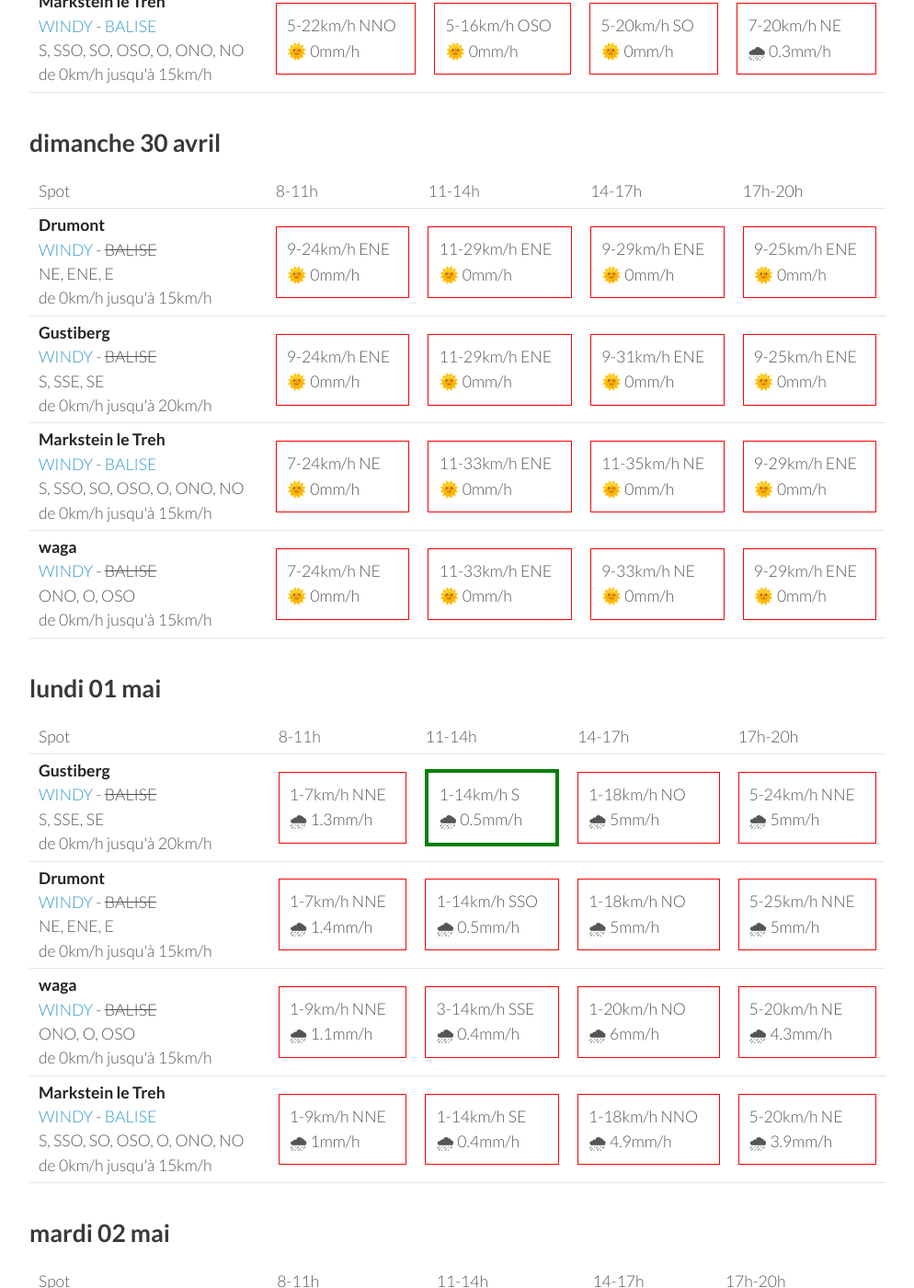
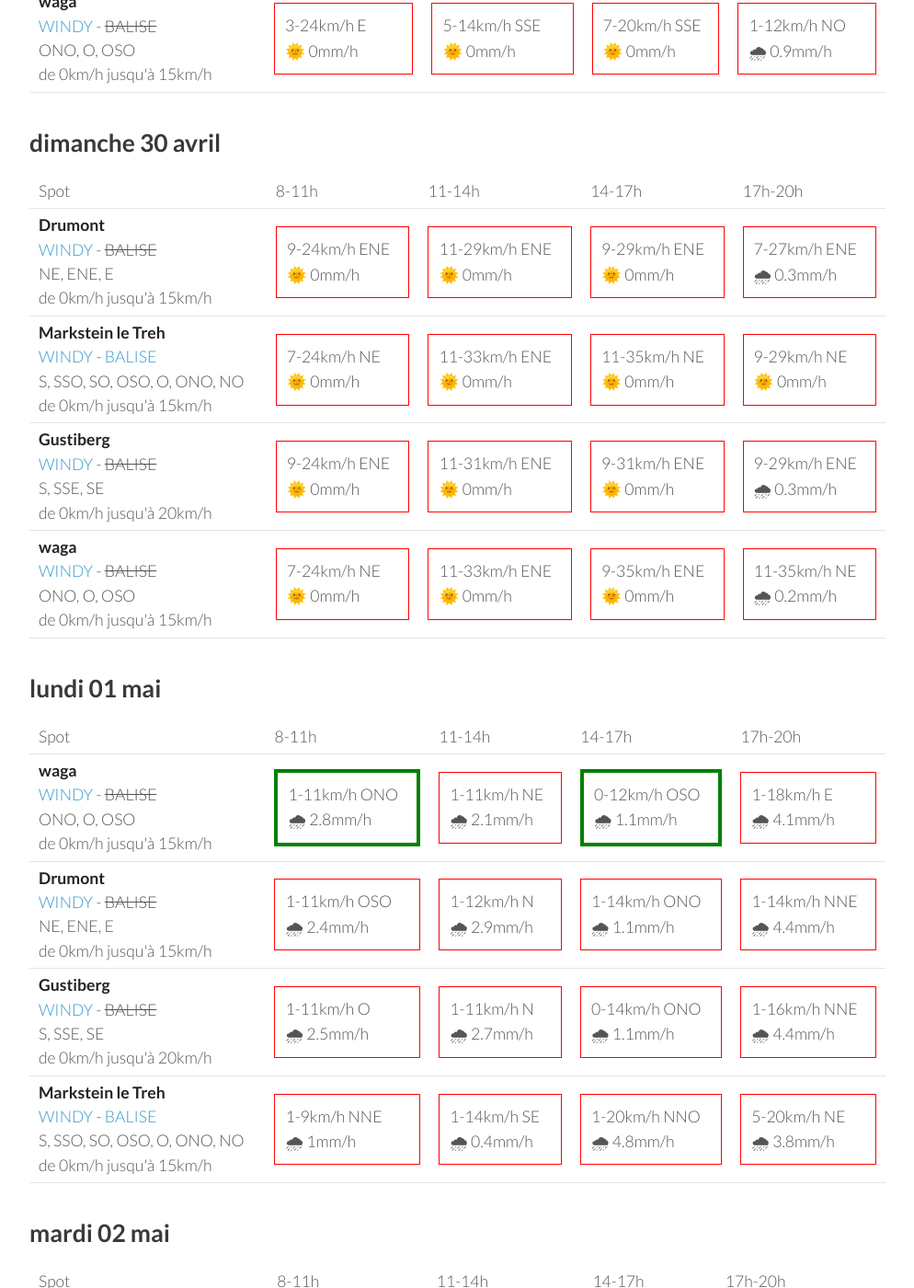
Before and after one commit to parapente-dans-le-nord/parapente-dans-le-nord.github.io, a Jekyll site: the page built from vosges.markdown, in a window 1280 px wide and 1400 px high, scrolled down 1325 px. Shown: the whole window at 92% size, without its empty margins (26-1020 px from the left). Built offline with Jekyll 4.4.1, drawn with Linux system fonts in a browser that asks for light colours; some of the changed text lies outside the part shown.

Commit message:
update index.markdown

```diff
--- a/vosges.markdown
+++ b/vosges.markdown
@@ -43,8 +43,8 @@ page mise à jour le vendredi 28 avril 13:16
         <td><strong>Markstein le Treh</strong><br><a href="https://windy.com/47.926/7.012?47.505,7.012,8,m:eY1agmQ">WINDY</a> - <span class=""><a href="http://www.balisemeteo.com/balise.php?idBalise=136">BALISE</a> </span><br> <span class="vent-favorable">S, SSO, SO, OSO, O, ONO, NO</span><br><span class="force-vent">de 0km/h jusqu'à 15km/h</span> </td>
 
             <td><div class="not-flyable"><p>0-0km/h NA</p><p>🌧️ 0mm/h</p></div></td>
-            <td><div class="not-flyable"><p>16-42km/h O</p><p>🌧 12mm/h</p></div></td>
-            <td><div class="not-flyable"><p>14-35km/h OSO</p><p>🌧 0.4mm/h</p></div></td>
+            <td><div class="not-flyable"><p>18-44km/h O</p><p>🌧 13mm/h</p></div></td>
+            <td><div class="not-flyable"><p>16-37km/h OSO</p><p>🌧 0.4mm/h</p></div></td>
             <td><div class="not-flyable"><p>14-42km/h O</p><p>🌧 10mm/h</p></div></td>
 
     </tr>
@@ -94,22 +94,22 @@ page mise à jour le vendredi 28 avril 13:16
 
     </tr>
 <tr>
+        <td><strong>Markstein le Treh</strong><br><a href="https://windy.com/47.926/7.012?47.505,7.012,8,m:eY1agmQ">WINDY</a> - <span class=""><a href="http://www.balisemeteo.com/balise.php?idBalise=136">BALISE</a> </span><br> <span class="vent-favorable">S, SSO, SO, OSO, O, ONO, NO</span><br><span class="force-vent">de 0km/h jusqu'à 15km/h</span> </td>
+
+            <td><div class="not-flyable"><p>5-22km/h NNO</p><p>🌞 0mm/h</p></div></td>
+            <td><div class="flyable"><p>5-14km/h OSO</p><p>🌞 0mm/h</p></div></td>
+            <td><div class="not-flyable"><p>5-20km/h SO</p><p>🌞 0mm/h</p></div></td>
+            <td><div class="not-flyable"><p>7-18km/h NE</p><p>🌧 0.3mm/h</p></div></td>
+
+
+    </tr>
+<tr>
         <td><strong>waga</strong><br><a href="https://windy.com/47.903/6.996?47.900,6.983,15">WINDY</a> - <span class="no-balise"> BALISE </span><br> <span class="vent-favorable">ONO, O, OSO</span><br><span class="force-vent">de 0km/h jusqu'à 15km/h</span> </td>
 
             <td><div class="not-flyable"><p>3-24km/h E</p><p>🌞 0mm/h</p></div></td>
             <td><div class="not-flyable"><p>5-14km/h SSE</p><p>🌞 0mm/h</p></div></td>
             <td><div class="not-flyable"><p>7-20km/h SSE</p><p>🌞 0mm/h</p></div></td>
             <td><div class="not-flyable"><p>1-12km/h NO</p><p>🌧 0.9mm/h</p></div></td>
-
-
-    </tr>
-<tr>
-        <td><strong>Markstein le Treh</strong><br><a href="https://windy.com/47.926/7.012?47.505,7.012,8,m:eY1agmQ">WINDY</a> - <span class=""><a href="http://www.balisemeteo.com/balise.php?idBalise=136">BALISE</a> </span><br> <span class="vent-favorable">S, SSO, SO, OSO, O, ONO, NO</span><br><span class="force-vent">de 0km/h jusqu'à 15km/h</span> </td>
-
-            <td><div class="not-flyable"><p>5-22km/h NNO</p><p>🌞 0mm/h</p></div></td>
-            <td><div class="not-flyable"><p>5-16km/h OSO</p><p>🌞 0mm/h</p></div></td>
-            <td><div class="not-flyable"><p>5-20km/h SO</p><p>🌞 0mm/h</p></div></td>
-            <td><div class="not-flyable"><p>7-20km/h NE</p><p>🌧 0.3mm/h</p></div></td>
 
 
     </tr>
@@ -135,17 +135,7 @@ page mise à jour le vendredi 28 avril 13:16
             <td><div class="not-flyable"><p>9-24km/h ENE</p><p>🌞 0mm/h</p></div></td>
             <td><div class="not-flyable"><p>11-29km/h ENE</p><p>🌞 0mm/h</p></div></td>
             <td><div class="not-flyable"><p>9-29km/h ENE</p><p>🌞 0mm/h</p></div></td>
-            <td><div class="not-flyable"><p>9-25km/h ENE</p><p>🌞 0mm/h</p></div></td>
-
-
-    </tr>
-<tr>
-        <td><strong>Gustiberg</strong><br><a href="https://windy.com/47.894/6.934?47.891,6.934,15,m:eYYagmI">WINDY</a> - <span class="no-balise"> BALISE </span><br> <span class="vent-favorable">S, SSE, SE</span><br><span class="force-vent">de 0km/h jusqu'à 20km/h</span> </td>
-
-            <td><div class="not-flyable"><p>9-24km/h ENE</p><p>🌞 0mm/h</p></div></td>
-            <td><div class="not-flyable"><p>11-29km/h ENE</p><p>🌞 0mm/h</p></div></td>
-            <td><div class="not-flyable"><p>9-31km/h ENE</p><p>🌞 0mm/h</p></div></td>
-            <td><div class="not-flyable"><p>9-25km/h ENE</p><p>🌞 0mm/h</p></div></td>
+            <td><div class="not-flyable"><p>7-27km/h ENE</p><p>🌧 0.3mm/h</p></div></td>
 
 
     </tr>
@@ -155,7 +145,17 @@ page mise à jour le vendredi 28 avril 13:16
             <td><div class="not-flyable"><p>7-24km/h NE</p><p>🌞 0mm/h</p></div></td>
             <td><div class="not-flyable"><p>11-33km/h ENE</p><p>🌞 0mm/h</p></div></td>
             <td><div class="not-flyable"><p>11-35km/h NE</p><p>🌞 0mm/h</p></div></td>
-            <td><div class="not-flyable"><p>9-29km/h ENE</p><p>🌞 0mm/h</p></div></td>
+            <td><div class="not-flyable"><p>9-29km/h NE</p><p>🌞 0mm/h</p></div></td>
+
+
+    </tr>
+<tr>
+        <td><strong>Gustiberg</strong><br><a href="https://windy.com/47.894/6.934?47.891,6.934,15,m:eYYagmI">WINDY</a> - <span class="no-balise"> BALISE </span><br> <span class="vent-favorable">S, SSE, SE</span><br><span class="force-vent">de 0km/h jusqu'à 20km/h</span> </td>
+
+            <td><div class="not-flyable"><p>9-24km/h ENE</p><p>🌞 0mm/h</p></div></td>
+            <td><div class="not-flyable"><p>11-31km/h ENE</p><p>🌞 0mm/h</p></div></td>
+            <td><div class="not-flyable"><p>9-31km/h ENE</p><p>🌞 0mm/h</p></div></td>
+            <td><div class="not-flyable"><p>9-29km/h ENE</p><p>🌧 0.3mm/h</p></div></td>
 
 
     </tr>
@@ -164,8 +164,8 @@ page mise à jour le vendredi 28 avril 13:16
 
             <td><div class="not-flyable"><p>7-24km/h NE</p><p>🌞 0mm/h</p></div></td>
             <td><div class="not-flyable"><p>11-33km/h ENE</p><p>🌞 0mm/h</p></div></td>
-            <td><div class="not-flyable"><p>9-33km/h NE</p><p>🌞 0mm/h</p></div></td>
-            <td><div class="not-flyable"><p>9-29km/h ENE</p><p>🌞 0mm/h</p></div></td>
+            <td><div class="not-flyable"><p>9-35km/h ENE</p><p>🌞 0mm/h</p></div></td>
+            <td><div class="not-flyable"><p>11-35km/h NE</p><p>🌧 0.2mm/h</p></div></td>
 
 
     </tr>
@@ -186,32 +186,32 @@ page mise à jour le vendredi 28 avril 13:16
       <td>17h-20h</td>
     </tr>
 <tr>
-        <td><strong>Gustiberg</strong><br><a href="https://windy.com/47.894/6.934?47.891,6.934,15,m:eYYagmI">WINDY</a> - <span class="no-balise"> BALISE </span><br> <span class="vent-favorable">S, SSE, SE</span><br><span class="force-vent">de 0km/h jusqu'à 20km/h</span> </td>
+        <td><strong>waga</strong><br><a href="https://windy.com/47.903/6.996?47.900,6.983,15">WINDY</a> - <span class="no-balise"> BALISE </span><br> <span class="vent-favorable">ONO, O, OSO</span><br><span class="force-vent">de 0km/h jusqu'à 15km/h</span> </td>
 
-            <td><div class="not-flyable"><p>1-7km/h NNE</p><p>🌧 1.3mm/h</p></div></td>
-            <td><div class="flyable"><p>1-14km/h S</p><p>🌧 0.5mm/h</p></div></td>
-            <td><div class="not-flyable"><p>1-18km/h NO</p><p>🌧 5mm/h</p></div></td>
-            <td><div class="not-flyable"><p>5-24km/h NNE</p><p>🌧 5mm/h</p></div></td>
+            <td><div class="flyable"><p>1-11km/h ONO</p><p>🌧 2.8mm/h</p></div></td>
+            <td><div class="not-flyable"><p>1-11km/h NE</p><p>🌧 2.1mm/h</p></div></td>
+            <td><div class="flyable"><p>0-12km/h OSO</p><p>🌧 1.1mm/h</p></div></td>
+            <td><div class="not-flyable"><p>1-18km/h E</p><p>🌧 4.1mm/h</p></div></td>
 
 
     </tr>
 <tr>
         <td><strong>Drumont</strong><br><a href="https://windy.com/47.898/6.919?47.687,6.919,9,m:eYYagmG">WINDY</a> - <span class="no-balise"> BALISE </span><br> <span class="vent-favorable">NE, ENE, E</span><br><span class="force-vent">de 0km/h jusqu'à 15km/h</span> </td>
 
-            <td><div class="not-flyable"><p>1-7km/h NNE</p><p>🌧 1.4mm/h</p></div></td>
-            <td><div class="not-flyable"><p>1-14km/h SSO</p><p>🌧 0.5mm/h</p></div></td>
-            <td><div class="not-flyable"><p>1-18km/h NO</p><p>🌧 5mm/h</p></div></td>
-            <td><div class="not-flyable"><p>5-25km/h NNE</p><p>🌧 5mm/h</p></div></td>
+            <td><div class="not-flyable"><p>1-11km/h OSO</p><p>🌧 2.4mm/h</p></div></td>
+            <td><div class="not-flyable"><p>1-12km/h N</p><p>🌧 2.9mm/h</p></div></td>
+            <td><div class="not-flyable"><p>1-14km/h ONO</p><p>🌧 1.1mm/h</p></div></td>
+            <td><div class="not-flyable"><p>1-14km/h NNE</p><p>🌧 4.4mm/h</p></div></td>
 
 
     </tr>
 <tr>
-        <td><strong>waga</strong><br><a href="https://windy.com/47.903/6.996?47.900,6.983,15">WINDY</a> - <span class="no-balise"> BALISE </span><br> <span class="vent-favorable">ONO, O, OSO</span><br><span class="force-vent">de 0km/h jusqu'à 15km/h</span> </td>
+        <td><strong>Gustiberg</strong><br><a href="https://windy.com/47.894/6.934?47.891,6.934,15,m:eYYagmI">WINDY</a> - <span class="no-balise"> BALISE </span><br> <span class="vent-favorable">S, SSE, SE</span><br><span class="force-vent">de 0km/h jusqu'à 20km/h</span> </td>
 
-            <td><div class="not-flyable"><p>1-9km/h NNE</p><p>🌧 1.1mm/h</p></div></td>
-            <td><div class="not-flyable"><p>3-14km/h SSE</p><p>🌧 0.4mm/h</p></div></td>
-            <td><div class="not-flyable"><p>1-20km/h NO</p><p>🌧 6mm/h</p></div></td>
-            <td><div class="not-flyable"><p>5-20km/h NE</p><p>🌧 4.3mm/h</p></div></td>
+            <td><div class="not-flyable"><p>1-11km/h O</p><p>🌧 2.5mm/h</p></div></td>
+            <td><div class="not-flyable"><p>1-11km/h N</p><p>🌧 2.7mm/h</p></div></td>
+            <td><div class="not-flyable"><p>0-14km/h ONO</p><p>🌧 1.1mm/h</p></div></td>
+            <td><div class="not-flyable"><p>1-16km/h NNE</p><p>🌧 4.4mm/h</p></div></td>
 
 
     </tr>
@@ -220,8 +220,8 @@ page mise à jour le vendredi 28 avril 13:16
 
             <td><div class="not-flyable"><p>1-9km/h NNE</p><p>🌧 1mm/h</p></div></td>
             <td><div class="not-flyable"><p>1-14km/h SE</p><p>🌧 0.4mm/h</p></div></td>
-            <td><div class="not-flyable"><p>1-18km/h NNO</p><p>🌧 4.9mm/h</p></div></td>
-            <td><div class="not-flyable"><p>5-20km/h NE</p><p>🌧 3.9mm/h</p></div></td>
+            <td><div class="not-flyable"><p>1-20km/h NNO</p><p>🌧 4.8mm/h</p></div></td>
+            <td><div class="not-flyable"><p>5-20km/h NE</p><p>🌧 3.8mm/h</p></div></td>
 
 
     </tr>
```
Also changed, not shown: other parts of vosges.markdown (+1 -1 lines).
